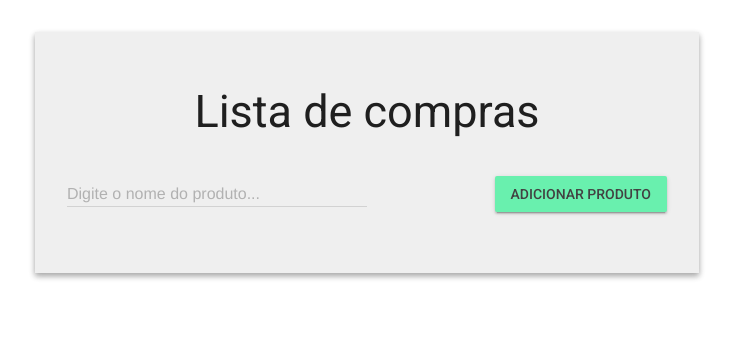
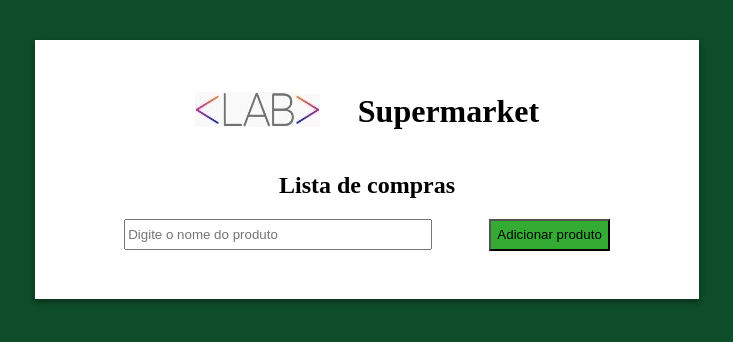
Before and after one commit to thiago-sv/modulo3-projetoavaliativo1, a plain HTML site: page index.html in a window 1280 px wide. Shown: the whole page, without its empty margins (273-1006 px from the left). Drawn offline with nearby package versions, Linux system fonts and the light colour scheme.

Commit message:
Commit de atualiazação

```diff
--- a/css/index.css
+++ b/css/index.css
@@ -1,6 +1,7 @@
 body {
 	padding-top: 32px;
 	box-sizing: border-box;
+	background-color: rgb(13, 77, 41);
 }
 
 .content {
@@ -11,19 +12,40 @@ body {
 	align-items: center;
 	padding: 32px;
 	border: none;
-	background-color: #EFEFEF;
+	background-color: #FFF;
 	box-shadow: 0 3px 6px rgba(0, 0, 0, 0.16), 0 3px 6px rgba(0, 0, 0, 0.23);
+}
+
+header {
+	width: 100%;
+}
+
+header .header {
+	width: 70%;
+	display: flex;
+	flex-direction: row;
+	justify-content: space-evenly;
+	align-items: center;
+	margin: auto;
+}
+
+.input-produto {
+	width: 300px;
+	height: 25px;
+
 }
 
 .input-button {
 	width: 100%;
 	display: flex;
-	justify-content: space-between;
+	justify-content: space-evenly;
 	align-items: center;
 }
 
 button {
 	margin: 0;
+	height: 32px;
+	background-color: rgb(52, 172, 52);
 }
 
 .list {
@@ -32,6 +54,7 @@ button {
 
 ul {
 	width: 100%;
+	margin-left: 50px;
 	padding: 0;
 }
 
@@ -40,7 +63,15 @@ li {
 	display: flex;
 	align-items: center;
 	font-size: 20px;
+}
 
+.label {
+	margin-left: 10px;
+}
+
+.material-icons {
+	color: rgb(52, 172, 52);
+	margin-left: 10px;
 }
 
 a {
--- a/index.html
+++ b/index.html
@@ -2,34 +2,48 @@
 <html lang="pt-br">
 
 <head>
-	<link rel="stylesheet" href="http://fonts.googleapis.com/css?family=Roboto:300,400,500,700" type="text/css">
+
 	<link href="https://fonts.googleapis.com/css2?family=Material+Icons" rel="stylesheet">
 	<link rel="stylesheet" href="css/index.css">
 	<meta name="viewport" content="width=device-width, initial-scale=1.0">
-	<link rel="stylesheet" href="https://fonts.googleapis.com/icon?family=Material+Icons">
-	<link rel="stylesheet" href="https://code.getmdl.io/1.3.0/material.light_green-green.min.css" />
 	<script defer src="https://code.getmdl.io/1.3.0/material.min.js"></script>
-	<link rel="shortcut icon" href="https://www.flaticon.com/svg/static/icons/svg/2666/2666505.svg" type="image/x-icon">
 	<title>LabShoppingList</title>
 </head>
 
 <body>
+
+
+
+
+
 	<div class="content">
+
+		<header>
+			<div class="header">
+				<div class="header__logo">
+					<img src="img/lab365logo.jpeg" alt="Logo">
+				</div>
+				<div class="header__title">
+					<h1>Supermarket</h1>
+				</div>
+			</div>
+		</header>
+
 
 		<h2>Lista de compras</h2>
 
 		<div class="input-button">
 
-			<div class="mdl-textfield mdl-js-textfield">
-				<input class="mdl-textfield__input" type="text" id="produto">
-				<label class="mdl-textfield__label" for="produto">Digite o nome do produto...</label>
+			<div class="input">
+				<input class="input-produto" type="text" id="produto" placeholder="Digite o nome do produto" required>
 			</div>
 
-			<button class="mdl-button mdl-js-button mdl-button--raised mdl-js-ripple-effect mdl-button--accent">
+			<button class="button">
 				Adicionar produto
 			</button>
 
 		</div>
+
 		<div class="load"> <video src="img/produto-adicionado-com-sucesso.mp4" autoplay loop muted></video>Produto
 			adicionado com sucesso!</div>
 
--- a/js/form.js
+++ b/js/form.js
@@ -3,7 +3,6 @@
 const listElement = document.querySelector('ul')
 const inputElement = document.querySelector('input')
 const buttonElement = document.querySelector('button')
-let aux;
 
 const produtos = JSON.parse(localStorage.getItem('list_produtos')) || []
 
@@ -25,8 +24,9 @@ function mostraProdutos() {
         labelItem.setAttribute('for', 'check');
         labelItem.setAttribute('class', 'label');
         labelItem.innerHTML = item;
+
         const itemText = document.createTextNode(item);
-        itemList.setAttribute('class', 'mdl-list__item');
+        itemList.setAttribute('class', 'item');
         const linkElement = document.createElement('a');
         linkElement.setAttribute('class', 'material-icons');
         const linkText = document.createTextNode('delete');
@@ -41,7 +41,8 @@ function mostraProdutos() {
 }
 
 function addPreco(pos) {
-    var checkbox = document.querySelector(`#check${pos}`);
+    let checkbox = document.querySelector(`#check${pos}`);
+
     if (checkbox.checked) {
         const resposta = window.prompt("Digite o preço do produto");
         if (resposta == null || resposta == '') {
```
Also changed, not shown: img/lab365logo.jpeg (added).
